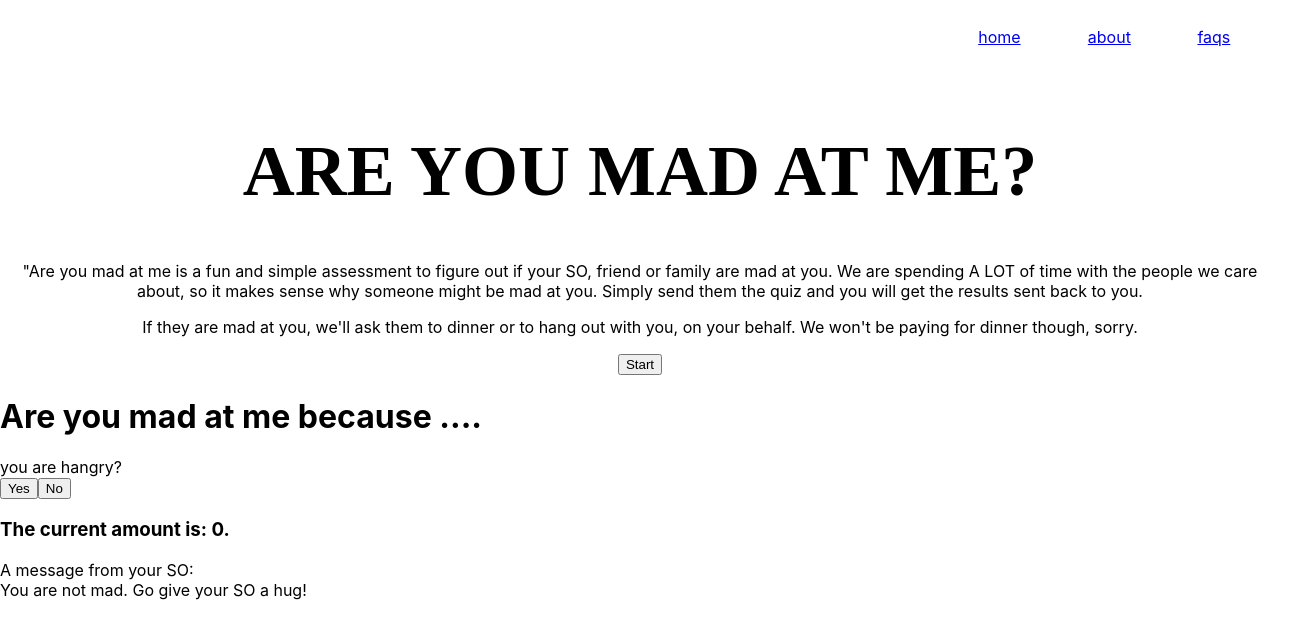
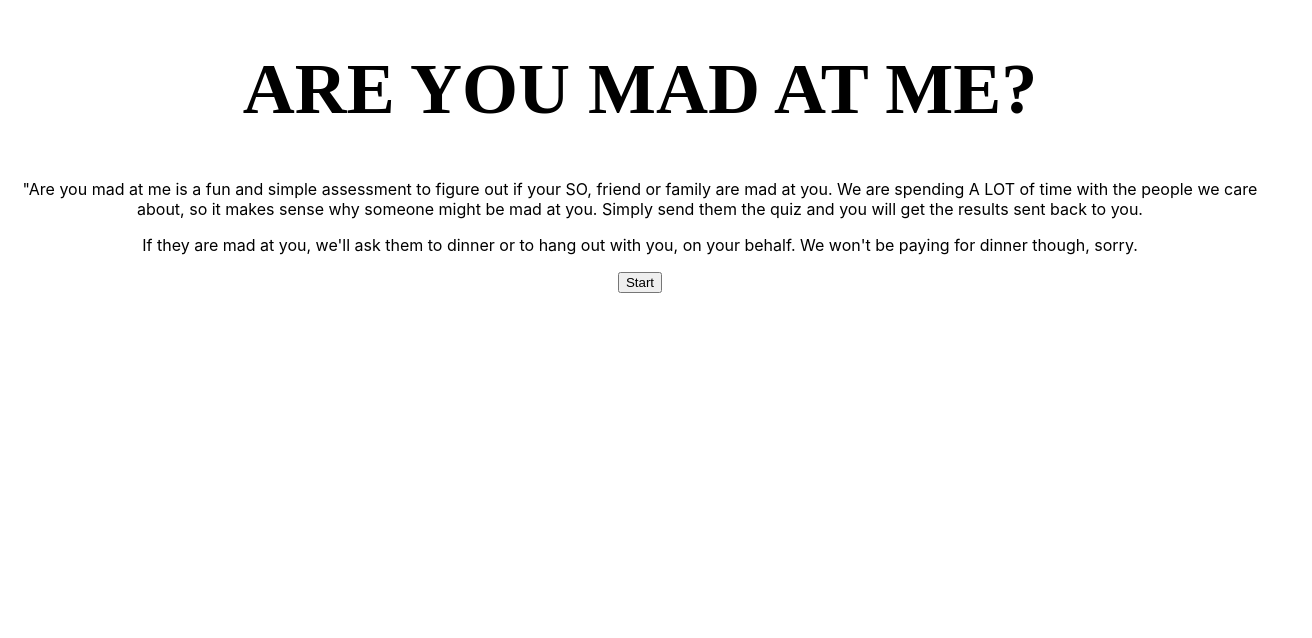
Before and after one commit to kristinhargrove/areyoumadatme, a React (Create React App) app: page / in a window 1280 px wide. Shown: the top 638 px of the page, 1312 px wide, since content can reach past the window. Built offline with nearby package versions, Linux system fonts and the light colour scheme.

Commit message:
sets up routes

```diff
--- a/src/App.js
+++ b/src/App.js
@@ -18,11 +18,18 @@ function App() {
   return (
     <Router>
     <Provider store={store}>
-        <Header />
-        <Main />
-        <Question />
-        <OutputContainer />
-        <Results />
+      <Switch>
+          {/* <Header /> */}
+          <Route exact path='/'>
+            <Main />
+          </Route>
+          <Route path='/quiz'>
+            <Question />
+          </Route>
+          <Route>
+            <Results path='/results' />
+          </Route>
+        </Switch>
     </Provider>
     </Router>
   );
```
Also changed, not shown: 1 other file (tests, documents, lock files or other folders).
